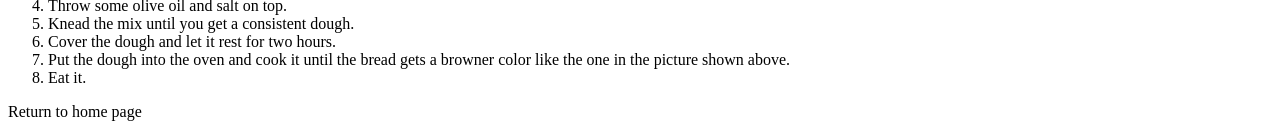
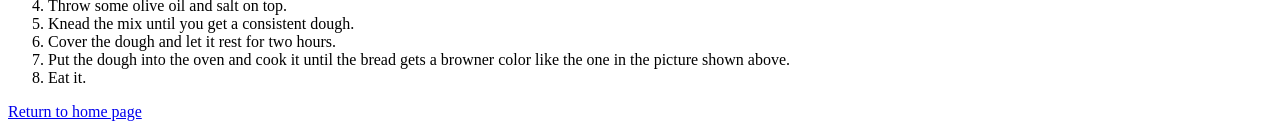
Before and after one commit to Silverbird451/odin-recipes, a plain HTML site: page recipes/bread.html in a window 1280 px wide. Shown: the part 815-949 px from the top of the page. Drawn offline with Linux system fonts and the light colour scheme.

Commit message:
Fixed return to homepage link typo

```diff
--- a/recipes/bread.html
+++ b/recipes/bread.html
@@ -39,6 +39,6 @@
             <li>Eat it.</li>
         </ol>
 
-        <p><a href="../index.html"></a>Return to home page</p>
+        <a href="../index.html">Return to home page</a>
     </body>
 </html>
```
Also changed, not shown: recipes/potato-meat-pie.html (+1 -1 lines), recipes/s-soup.html (+1 -1 lines).
